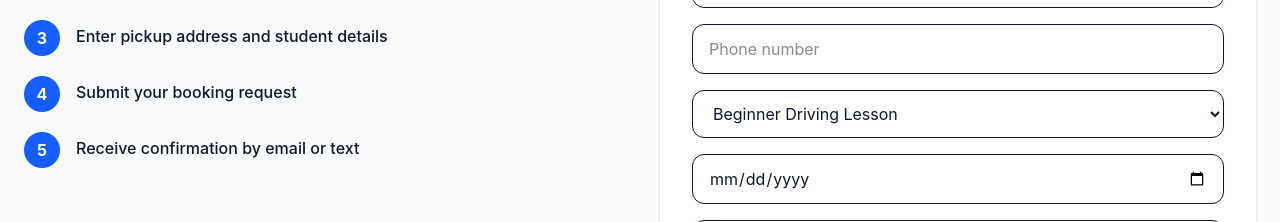
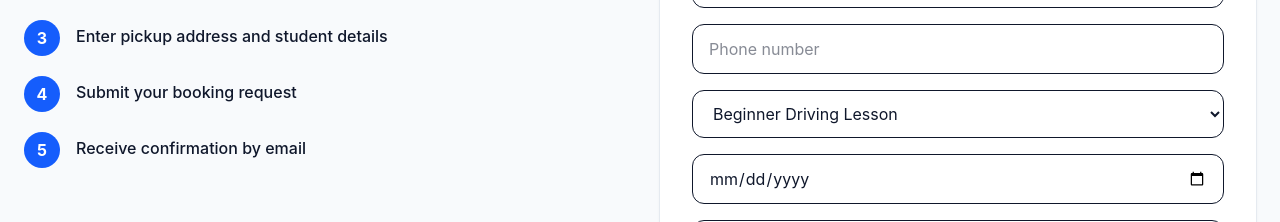
Before and after one commit to easypassdrivefl/my-react-app, a React (Vite) app: page / in a window 1280 px wide. Shown: the part 2140-2362 px from the top of the page. Built offline with nearby package versions, Linux system fonts and the light colour scheme.

Commit message:
Updated booking flow text

```diff
--- a/src/App.jsx
+++ b/src/App.jsx
@@ -227,7 +227,7 @@ message: e.target.elements.location.value,
             <p className="font-semibold text-blue-700">Booking Flow</p>
             <h2 className="mt-2 text-3xl font-bold md:text-4xl">Reserve your lesson online</h2>
             <div className="mt-8 space-y-5">
-              {["Select your service", "Choose your preferred date and time", "Enter pickup address and student details", "Submit your booking request", "Receive confirmation by email or text"].map((step, idx) => (
+              {["Select your service", "Choose your preferred date and time", "Enter pickup address and student details", "Submit your booking request", "Receive confirmation by email"].map((step, idx) => (
                 <div key={step} className="flex gap-4">
                   <div className="flex h-9 w-9 shrink-0 items-center justify-center rounded-full bg-blue-600 font-bold text-white">{idx + 1}</div>
                   <p className="pt-1 font-medium">{step}</p>
```
